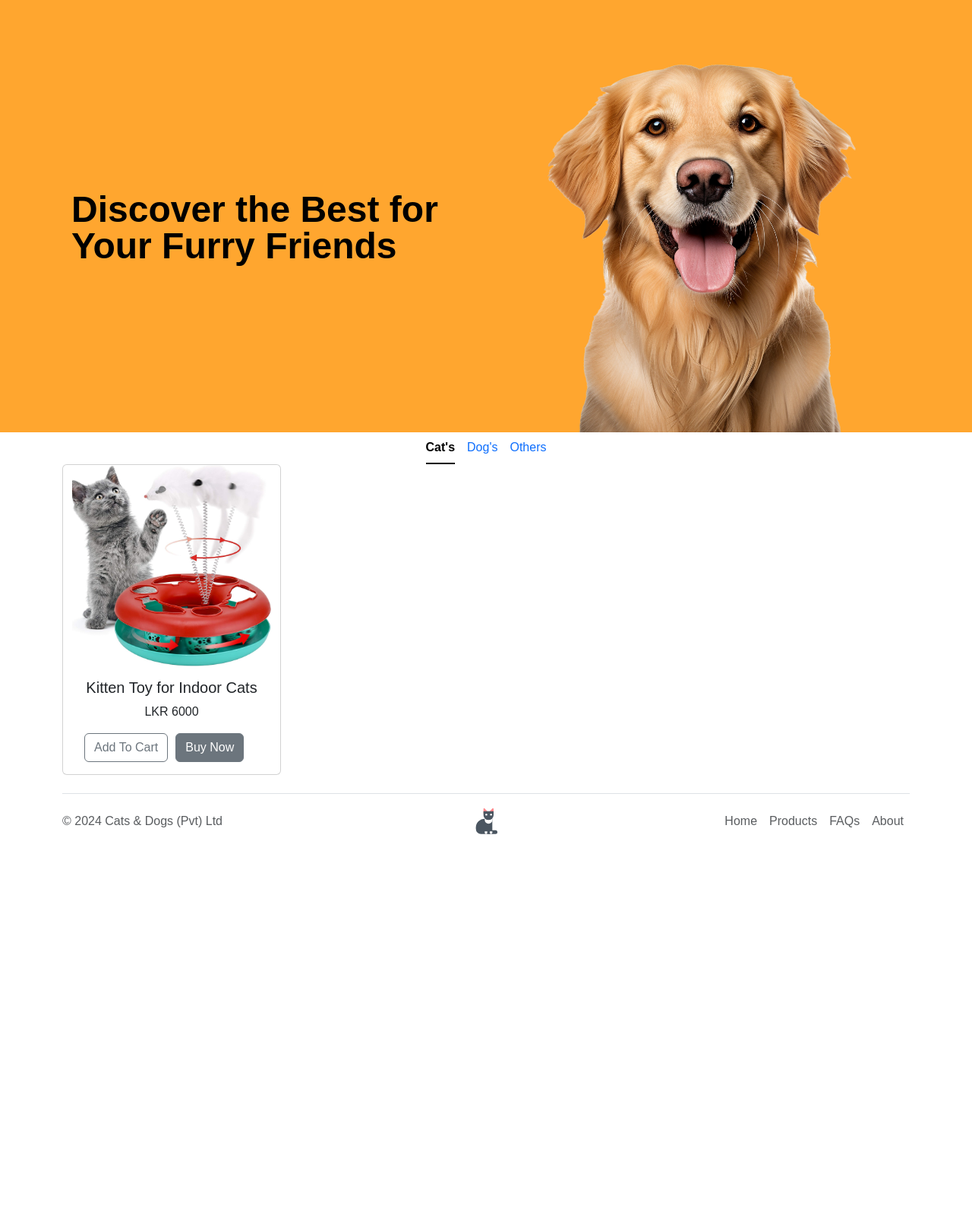
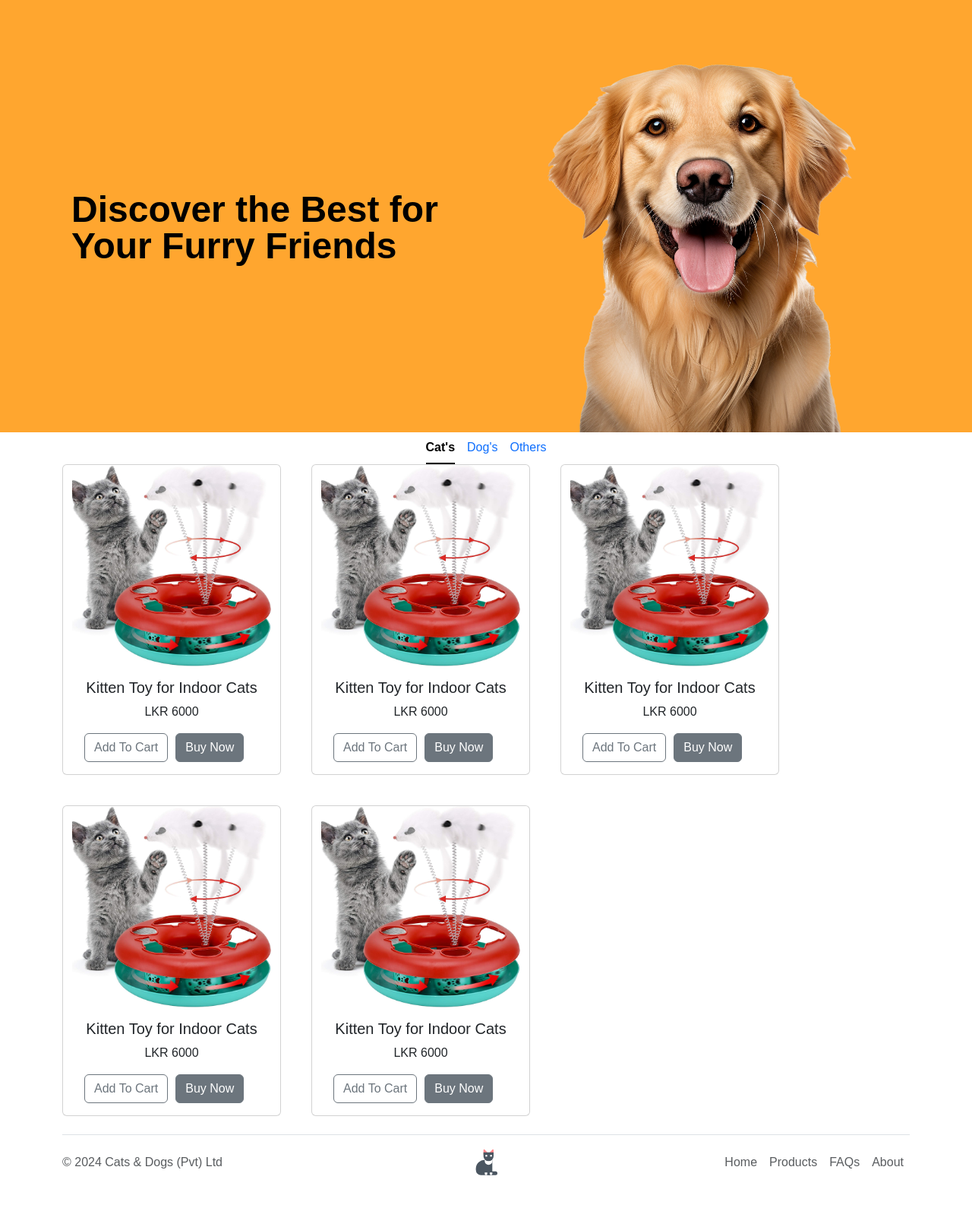
Before and after one commit to Dilmina-Prashan/CatsAndDogs, a PHP site: page /public/product.php in a window 1280 px wide. Shown: the part 66-1656 px from the top of the page at 76% size. Before the commit the page ends 1164 px from the top, so only its background shows below. Run offline with PHP 8.4, Linux system fonts and the light colour scheme.

Commit message:
update product page

```diff
--- a/public/product.php
+++ b/public/product.php
@@ -42,7 +42,51 @@
             </div>
             <div class="productsGrid">
                 <div class="container text-center">
-                    <div class="row row-cols-3">
+                    <div class="row row-cols-3 gap">
+                        <div class="card col" style="width: 18rem;">
+                            <img src="../assets/Item 1.jpg" class="card-img-top" alt="...">
+                            <div class="card-body">
+                                <h5 class="card-title">Kitten Toy for Indoor Cats</h5>
+                                <p class="card-text">LKR 6000</p>
+                                <div class="itemButtons">
+                                    <a href="#" class="btn btn-outline-secondary">Add To Cart</a>
+                                    <a href="#" class="btn btn-secondary">Buy Now</a>
+                                </div>
+                            </div>
+                        </div>
+                        <div class="card col" style="width: 18rem;">
+                            <img src="../assets/Item 1.jpg" class="card-img-top" alt="...">
+                            <div class="card-body">
+                                <h5 class="card-title">Kitten Toy for Indoor Cats</h5>
+                                <p class="card-text">LKR 6000</p>
+                                <div class="itemButtons">
+                                    <a href="#" class="btn btn-outline-secondary">Add To Cart</a>
+                                    <a href="#" class="btn btn-secondary">Buy Now</a>
+                                </div>
+                            </div>
+                        </div>
+                        <div class="card col" style="width: 18rem;">
+                            <img src="../assets/Item 1.jpg" class="card-img-top" alt="...">
+                            <div class="card-body">
+                                <h5 class="card-title">Kitten Toy for Indoor Cats</h5>
+                                <p class="card-text">LKR 6000</p>
+                                <div class="itemButtons">
+                                    <a href="#" class="btn btn-outline-secondary">Add To Cart</a>
+                                    <a href="#" class="btn btn-secondary">Buy Now</a>
+                                </div>
+                            </div>
+                        </div>
+                        <div class="card col" style="width: 18rem;">
+                            <img src="../assets/Item 1.jpg" class="card-img-top" alt="...">
+                            <div class="card-body">
+                                <h5 class="card-title">Kitten Toy for Indoor Cats</h5>
+                                <p class="card-text">LKR 6000</p>
+                                <div class="itemButtons">
+                                    <a href="#" class="btn btn-outline-secondary">Add To Cart</a>
+                                    <a href="#" class="btn btn-secondary">Buy Now</a>
+                                </div>
+                            </div>
+                        </div>
                         <div class="card col" style="width: 18rem;">
                             <img src="../assets/Item 1.jpg" class="card-img-top" alt="...">
                             <div class="card-body">
--- a/styles/products.css
+++ b/styles/products.css
@@ -14,3 +14,7 @@
     display: flex;
     gap: 10px;
 }
+
+.gap {
+    gap: 40px;
+}
```
